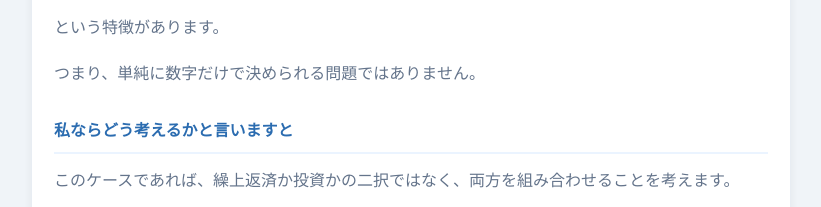
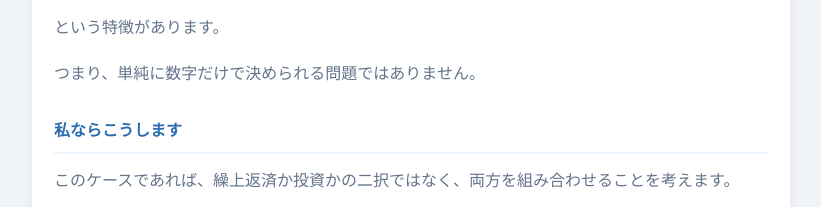
Before and after one commit to kylek88-lab/financial-tools-lab, a plain HTML site: page article/mortgage-prepay-vs-invest/index.html in a window 1280 px wide. Shown: the part 2075-2282 px from the top of the page, without its empty margins (229-1050 px from the left). Drawn offline with Linux system fonts and the light colour scheme.

Commit message:
Add files via upload

```diff
--- a/article/mortgage-prepay-vs-invest/index.html
+++ b/article/mortgage-prepay-vs-invest/index.html
@@ -415,7 +415,7 @@
         つまり、単純に数字だけで決められる問題ではありません。
       </p>
 
-      <h2>私ならどう考えるかと言いますと</h2>
+      <h2>私ならこうします</h2>
       <p>
         このケースであれば、繰上返済か投資かの二択ではなく、両方を組み合わせることを考えます。
       </p>
```
